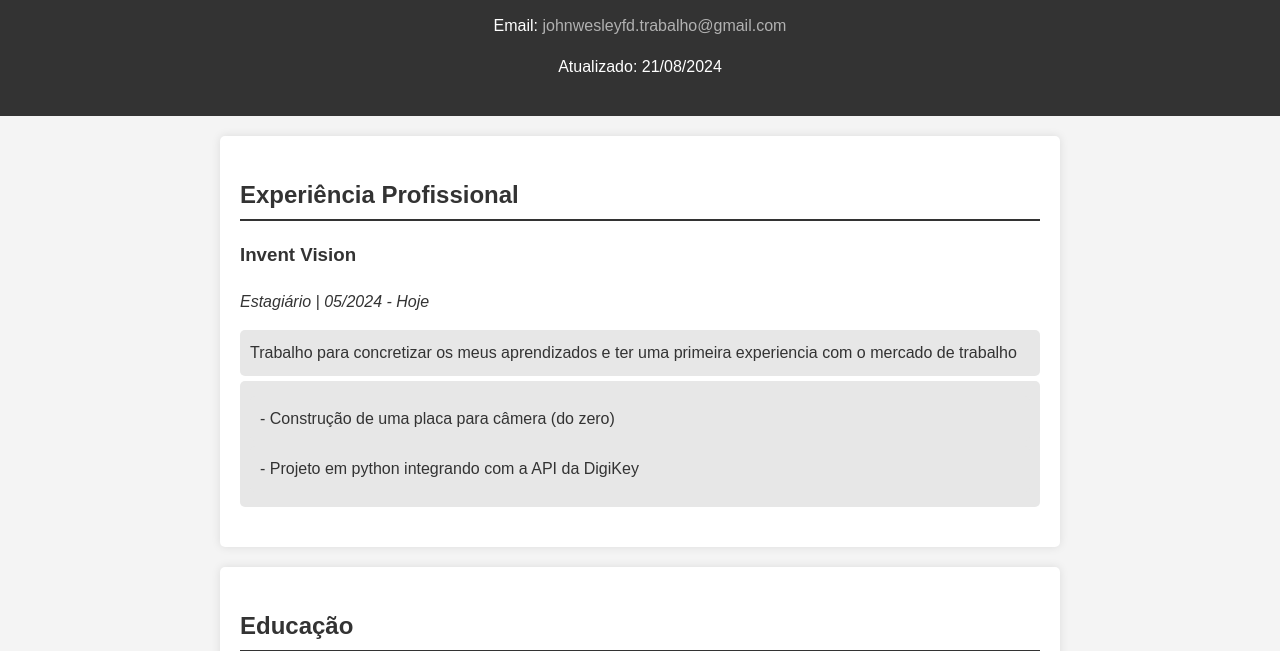
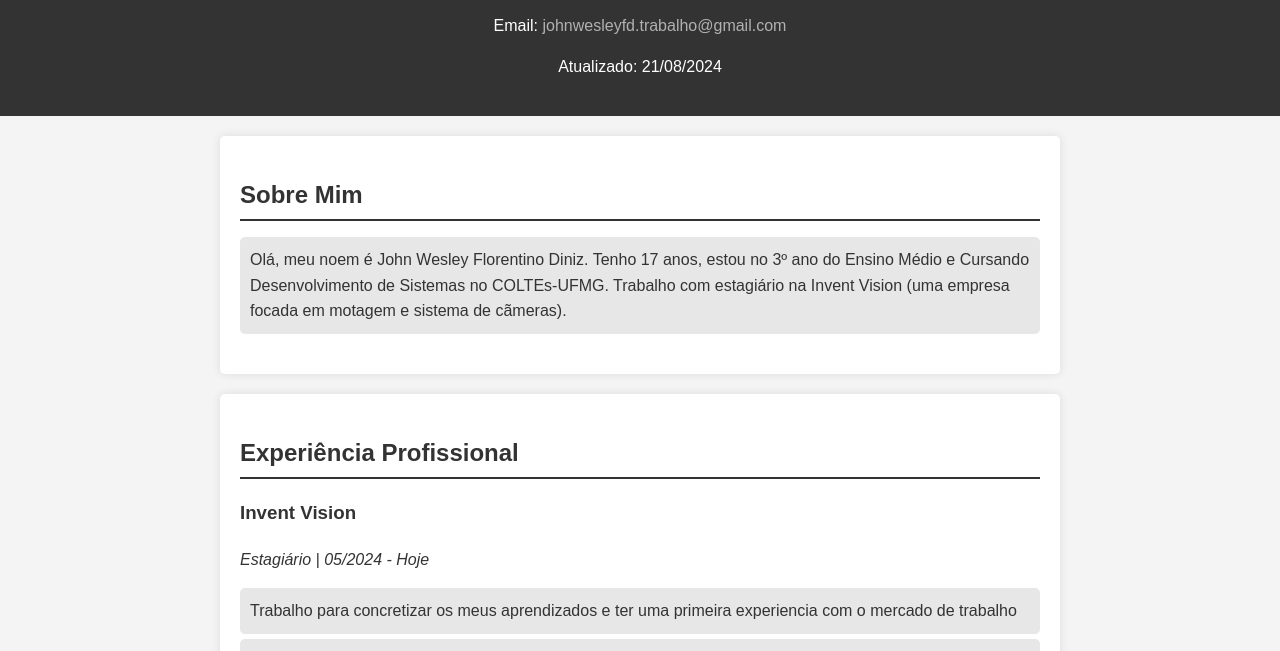
Before and after one commit to JohnBaska/JohnBaska.github.io, a plain HTML site: page index.html in a window 1280 px wide. Shown: the part 116-767 px from the top of the page. Drawn offline with Linux system fonts and the light colour scheme.

Commit message:
Update index.html

```diff
--- a/index.html
+++ b/index.html
@@ -3,7 +3,7 @@
 <head>
     <meta charset="UTF-8">
     <meta name="viewport" content="width=device-width, initial-scale=1.0">
-    <title>Currículo de [O Teu Nome]</title>
+    <title>Currículo de John Wesley</title>
     <link rel="stylesheet" href="style.css">
 </head>
 <body>
@@ -13,7 +13,18 @@
         <p>Email: <a href="mailto:johnwesleyfd.trabalho@gmail.com">johnwesleyfd.trabalho@gmail.com</a></p>
         <p>Atualizado: 21/08/2024</p>
     </header>
-
+    <section>
+        <h2>Sobre Mim</h2>
+        <div class="job">
+            <ul>
+                <li>
+                    Olá, meu noem é John Wesley Florentino Diniz. Tenho 17 anos, estou no 3º ano do Ensino Médio e Cursando Desenvolvimento de Sistemas no COLTEs-UFMG.
+                    Trabalho com estagiário na Invent Vision (uma empresa focada em motagem e sistema de cãmeras).
+                </li>
+            </ul>
+        </div>
+        <!-- Adiciona mais divs .job conforme necessário -->
+    </section>
     <section>
         <h2>Experiência Profissional</h2>
         <div class="job">
```
